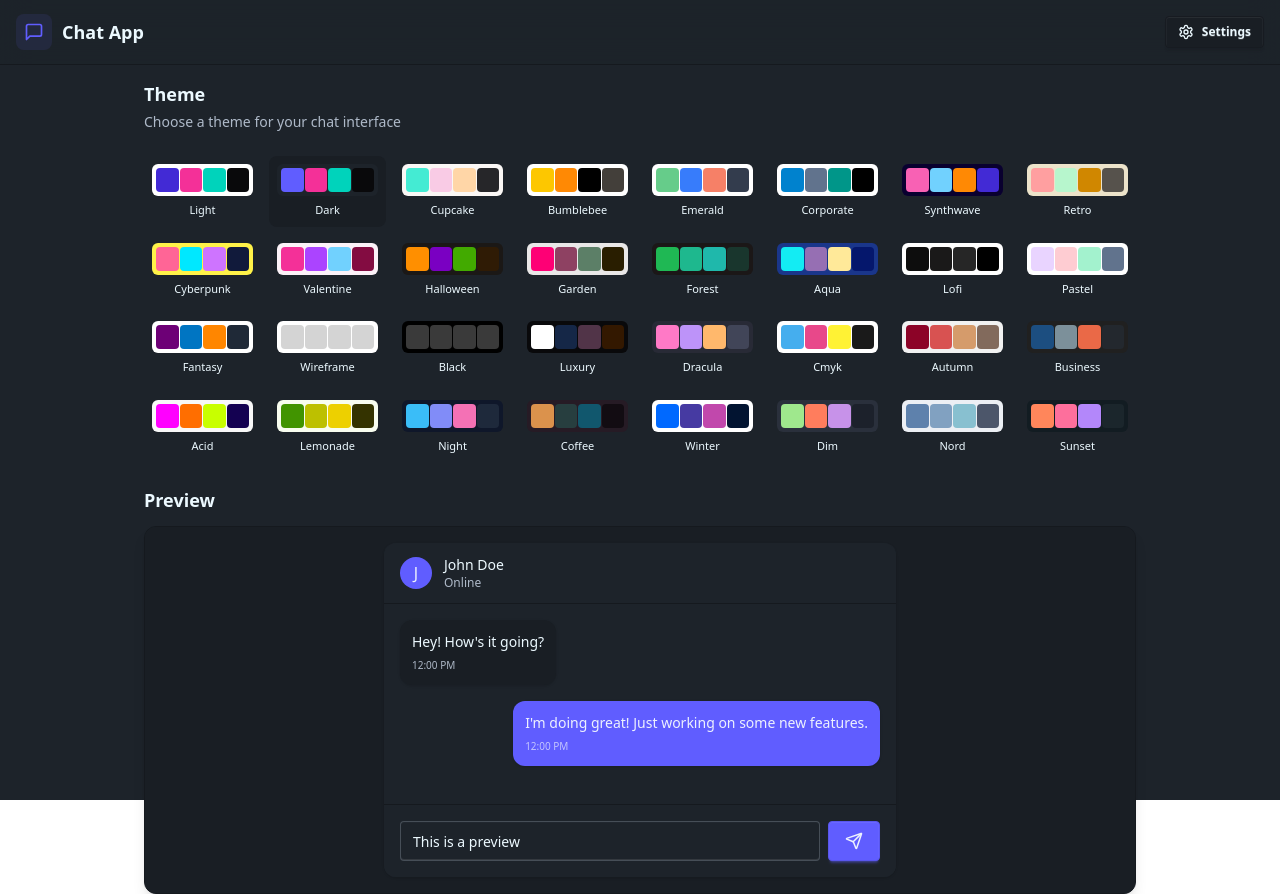
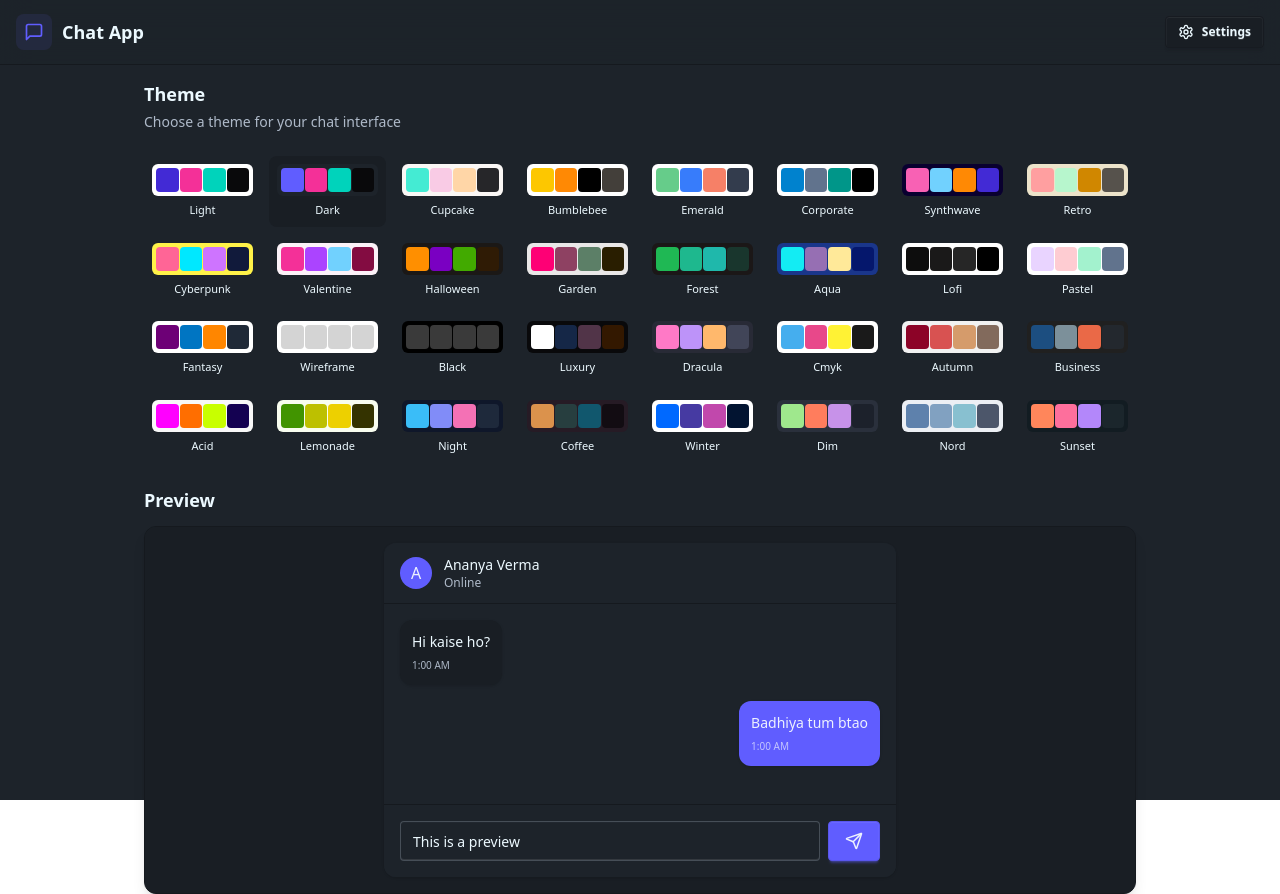
Before and after one commit to himanshuverma8/realtime_chat_app, a React (Vite) app in the folder frontend/: page /settings in a window 1280 px wide. Built offline with nearby package versions, Linux system fonts and the light colour scheme; no server answers.

Commit message:
modify settings page and fix profile page member since rendering issue

```diff
--- a/frontend/src/pages/ProfilePage.jsx
+++ b/frontend/src/pages/ProfilePage.jsx
@@ -1,4 +1,4 @@
-import { useState } from "react";
+import { useState, useEffect } from "react";
 import { useAuthStore } from "../store/useAuthStore";
 import { Camera, Mail, User } from "lucide-react";
 
@@ -6,12 +6,31 @@ const ProfilePage = () => {
   const { authUser, isUpdatingProfile, updateProfile } = useAuthStore();
   const [selectedImg, setSelectedImg] = useState(null);
 
+  useEffect(() => {
+    if (!authUser?.createdAt) {
+      window.location.reload();
+    }
+  }, [authUser]);
+
+  const formatDateTime = (isoString) => {
+    if (!isoString) return "Loading...";
+
+    const date = new Date(isoString);
+    const day = String(date.getDate()).padStart(2, "0");
+    const month = String(date.getMonth() + 1).padStart(2, "0");
+    const year = date.getFullYear();
+    const hours = String(date.getHours() % 12 || 12).padStart(2, "0");
+    const minutes = String(date.getMinutes()).padStart(2, "0");
+    const ampm = date.getHours() >= 12 ? "PM" : "AM";
+
+    return `${day}-${month}-${year} ${hours}:${minutes} ${ampm}`;
+  };
+
   const handleImageUpload = async (e) => {
     const file = e.target.files[0];
     if (!file) return;
 
     const reader = new FileReader();
-
     reader.readAsDataURL(file);
 
     reader.onload = async () => {
@@ -26,18 +45,17 @@ const ProfilePage = () => {
       <div className="max-w-2xl mx-auto p-4 py-8">
         <div className="bg-base-300 rounded-xl p-6 space-y-8">
           <div className="text-center">
-            <h1 className="text-2xl font-semibold ">Profile</h1>
+            <h1 className="text-2xl font-semibold">Profile</h1>
             <p className="mt-2">Your profile information</p>
           </div>
 
-          {/* avatar upload section */}
-
+          {/* Avatar upload section */}
           <div className="flex flex-col items-center gap-4">
             <div className="relative">
               <img
-                src={selectedImg || authUser.profilePic || "/avatar.png"}
+                src={selectedImg || authUser?.profilePic || "/avatar.png"}
                 alt="Profile"
-                className="size-32 rounded-full object-cover border-4 "
+                className="size-32 rounded-full object-cover border-4"
               />
               <label
                 htmlFor="avatar-upload"
@@ -84,11 +102,11 @@ const ProfilePage = () => {
           </div>
 
           <div className="mt-6 bg-base-300 rounded-xl p-6">
-            <h2 className="text-lg font-medium  mb-4">Account Information</h2>
+            <h2 className="text-lg font-medium mb-4">Account Information</h2>
             <div className="space-y-3 text-sm">
               <div className="flex items-center justify-between py-2 border-b border-zinc-700">
                 <span>Member Since</span>
-                <span>{authUser.createdAt?.split("T")[0]}</span>
+                <span>{formatDateTime(authUser?.createdAt)}</span>
               </div>
               <div className="flex items-center justify-between py-2">
                 <span>Account Status</span>
@@ -101,4 +119,5 @@ const ProfilePage = () => {
     </div>
   );
 };
+
 export default ProfilePage;
--- a/frontend/src/pages/SettingsPage.jsx
+++ b/frontend/src/pages/SettingsPage.jsx
@@ -3,8 +3,8 @@ import { useThemeStore } from "../store/useThemeStore";
 import { Send } from "lucide-react";
 
 const PREVIEW_MESSAGES = [
-  { id: 1, content: "Hey! How's it going?", isSent: false },
-  { id: 2, content: "I'm doing great! Just working on some new features.", isSent: true },
+  { id: 1, content: "Hi kaise ho?", isSent: false },
+  { id: 2, content: "Badhiya tum btao", isSent: true },
 ];
 
 const SettingsPage = () => {
@@ -54,10 +54,10 @@ const SettingsPage = () => {
                 <div className="px-4 py-3 border-b border-base-300 bg-base-100">
                   <div className="flex items-center gap-3">
                     <div className="w-8 h-8 rounded-full bg-primary flex items-center justify-center text-primary-content font-medium">
-                      J
+                      A
                     </div>
                     <div>
-                      <h3 className="font-medium text-sm">John Doe</h3>
+                      <h3 className="font-medium text-sm">Ananya Verma</h3>
                       <p className="text-xs text-base-content/70">Online</p>
                     </div>
                   </div>
@@ -83,7 +83,7 @@ const SettingsPage = () => {
                             ${message.isSent ? "text-primary-content/70" : "text-base-content/70"}
                           `}
                         >
-                          12:00 PM
+                          1:00 AM
                         </p>
                       </div>
                     </div>
```
